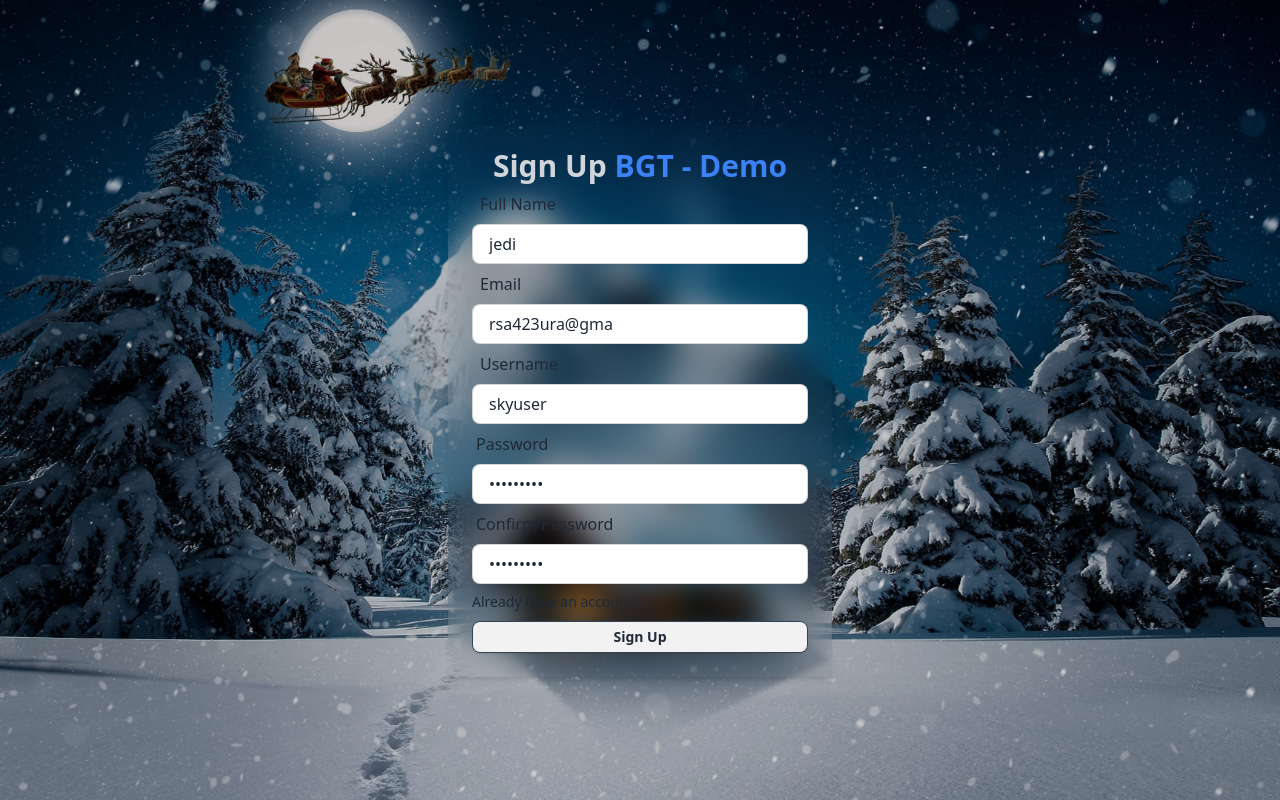
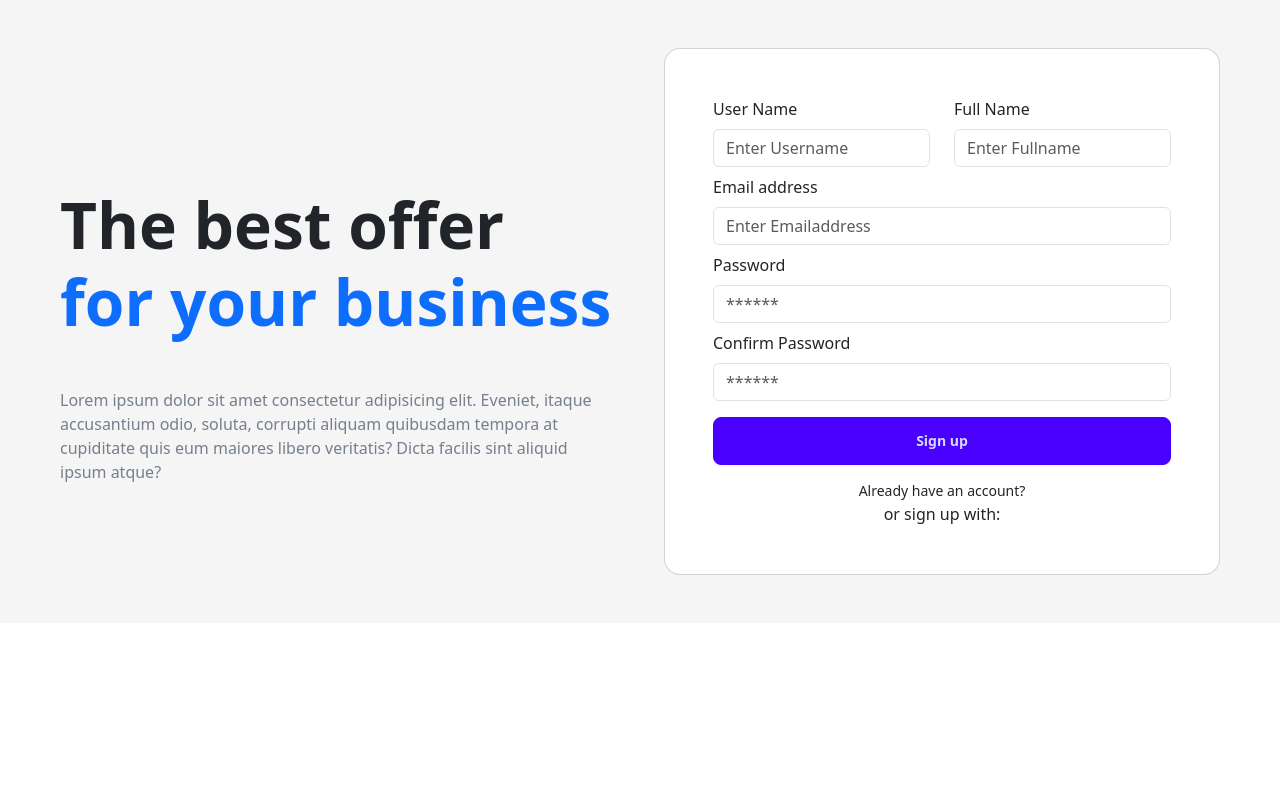
Before and after one commit to saurabh957515/bgt, a React (Vite) app in the folder frontend/: page /signup in a window 1280 px wide. Built offline with nearby package versions, Linux system fonts and the light colour scheme.

Commit message:
sign in and login page created

```diff
--- a/frontend/package.json
+++ b/frontend/package.json
@@ -10,7 +10,9 @@
     "preview": "vite preview"
   },
   "dependencies": {
+    "bootstrap": "^5.3.3",
     "chatapp": "file:..",
+    "mdb-react-ui-kit": "^8.0.0",
     "react": "^18.2.0",
     "react-dom": "^18.2.0",
     "react-hot-toast": "^2.4.1",
--- a/frontend/src/App.jsx
+++ b/frontend/src/App.jsx
@@ -12,7 +12,7 @@ import { useAuthContext } from "./context/AuthContext";
 function App() {
   const { authUser } = useAuthContext();
   return (
-    <div className="flex items-center justify-center h-screen p-4">
+    <div>
       <Routes>
         <Route
           path="/"
--- a/frontend/src/components/sidebar/LogoutButton.jsx
+++ b/frontend/src/components/sidebar/LogoutButton.jsx
@@ -5,11 +5,13 @@ const LogoutButton = () => {
   const { loading, logout } = useLogout();
 
   return (
-		<div className='mt-auto'>
+    <div className="mt-auto">
       {!loading ? (
-				<BiLogOut className='w-6 h-6 text-white cursor-pointer' onClick={logout} />
+        <div className="text-xl font-semibold text-blue-500 cursor-pointer"  onClick={logout}>
+         Log Out
+        </div>
       ) : (
-				<span className='loading loading-spinner'></span>
+        <span className="loading loading-spinner"></span>
       )}
     </div>
   );
--- a/frontend/src/components/sidebar/Sidebar.jsx
+++ b/frontend/src/components/sidebar/Sidebar.jsx
@@ -5,9 +5,9 @@ import SearchInput from "./SearchInput";
 const Sidebar = () => {
   return (
     <div className="flex flex-col p-4 border-r sm:w-1/4 border-slate-500">
-      <SearchInput />
+      {/* <SearchInput />
       <div className="px-3 divider"></div>
-      <Conversations />
+      <Conversations /> */}
       <LogoutButton />
     </div>
   );
--- a/frontend/src/index.css
+++ b/frontend/src/index.css
@@ -2,13 +2,13 @@
 @tailwind components;
 @tailwind utilities;
 
-body {
+/* body {
   background: linear-gradient(rgba(0, 0, 0, 0.2), rgba(0, 0, 0, 0.2)),
     url("/bg.png");
   background-repeat: no-repeat;
   background-size: cover;
   background-position: center;
-}
+} */
 ::-webkit-scrollbar {
   width: 8px;
 }
--- a/frontend/src/main.jsx
+++ b/frontend/src/main.jsx
@@ -1,6 +1,9 @@
 import React from "react";
 import ReactDOM from "react-dom/client";
 import App from "./App.jsx";
+import 'bootstrap/dist/css/bootstrap.css';
+// Put any other imports below so that CSS from your
+// components takes precedence over default styles.
 import "./index.css";
 import { BrowserRouter } from "react-router-dom";
 import { AuthContextProvider } from "./context/AuthContext.jsx";
--- a/frontend/src/pages/home/Home.jsx
+++ b/frontend/src/pages/home/Home.jsx
@@ -1,13 +1,21 @@
-
 import MessageContainer from "../../components/messages/MessageContainer";
+import LogoutButton from "../../components/sidebar/LogoutButton";
 import Sidebar from "../../components/sidebar/Sidebar";
-
+import maintenanceGif from './maintenance.gif';
 const Home = () => {
   return (
-		<div className='flex w-full overflow-hidden bg-gray-400 bg-opacity-0 rounded-lg sm:h-full bg-clip-padding backdrop-filter backdrop-blur-lg'>
-			<Sidebar />
-			<MessageContainer />
+    <div className="h-[100vh] flex flex-col items-center justify-center p-8 bg-gray-100">
+		<h1 className="text-2xl font-semibold">
+			Site is Under Maintenance and Working on some Updates
+		</h1>
+		<img src={maintenanceGif} alt="Animated GIF" />
+		<p className="font-semibold text-black">
+		Please try again after some time...
 
+		</p>
+		<div>
+		<LogoutButton />
+		</div>
 
     </div>
   );
--- a/frontend/src/pages/login/Login.jsx
+++ b/frontend/src/pages/login/Login.jsx
@@ -10,61 +10,93 @@ const Login = () => {
 
   const handleSubmit = async (e) => {
     e.preventDefault();
+    console.log('hello')
     await login(username, password);
   };
   return (
-    <div className="flex flex-col items-center justify-center mx-auto min-w-96">
-      <div className="w-full p-6 bg-gray-400 bg-opacity-0 rounded-lg shadow-md bg-clip-padding backdrop-filter backdrop-blur-lg">
-        <h1 className="text-3xl font-semibold text-center text-gray-300">
-          Login
-          <span className="text-blue-500"> BGT - Demo</span>
-        </h1>
+    <section className="h-[100vh] w-[100vw] bg-blue-100   p-5">
+      <div className="h-full m-auto bg-white sm:flex sm:w-3/4 rounded-2xl">
+        <div className="h-full ">
+          <img
+            src="https://mdbcdn.b-cdn.net/img/Photos/new-templates/bootstrap-login-form/img1.webp"
+            alt="login form"
+            className="object-cover w-full h-full"
+            style={{ borderRadius: "1rem 0 0 1rem" }}
+          />
+        </div>
+        <div className="h-full py-8 mx-5 grow">
+          <form onSubmit={handleSubmit}>
+            <div className="pb-1 mb-3 d-flex align-items-center">
+              <i
+                className="fas fa-cubes fa-2x me-3"
+                style={{ color: "#ff6219" }}
+              ></i>
+              <span className="mb-0 h1 fw-bold">Logo</span>
+            </div>
 
-        <form onSubmit={handleSubmit}>
-          <div>
-            <label className="p-2 label">
-              <span className="text-base label-text">Username</span>
+            <h5
+              className="pb-3 mb-3 fw-normal"
+              style={{ letterSpacing: "1px" }}
+            >
+              Sign into your account
+            </h5>
+
+            <div className="mb-2 form-outline">
+              <label className="form-label" htmlFor="form2Example17">
+                Username
               </label>
               <input
                 type="text"
-              placeholder="Enter username"
-              className="w-full h-10 input input-bordered"
+                placeholder="Enter Username"
+               className="form-control"
                 value={username}
                 onChange={(e) => setUsername(e.target.value)}
               />
             </div>
 
-          <div>
-            <label className="label">
-              <span className="text-base label-text">Password</span>
+            <div className="mb-4 form-outline">
+              <label className="form-label" htmlFor="form2Example27">
+                Password
               </label>
               <input
                 type="password"
                 placeholder="Enter Password"
-              className="w-full h-10 input input-bordered"
+               className="form-control"
                 value={password}
                 onChange={(e) => setPassword(e.target.value)}
               />
             </div>
+
+            <div className="pt-1 mb-4">
+              <button className="btn btn-dark btn-lg btn-block" type="submit">
+                Login
+              </button>
+            </div>
+            <div className="flex flex-col items-center justify-center">
+              <a className="small text-muted" href="#!">
+                Forgot password?
+              </a>
               <Link
                 to="/signup"
-            className="inline-block mt-2 text-sm hover:underline hover:text-blue-600"
+                className="mb-5 pb-lg-2"
+                style={{ color: "#393f81" }}
               >
-            {"Don't"} have an account?
+                Don't have an account?{" "}
+                <a href="#!" style={{ color: "#393f81" }}>
+                  Register here
+                </a>
               </Link>
-
-          <div>
-            <button className="mt-2 btn btn-block btn-sm" disabled={loading}>
-              {loading ? (
-                <span className="loading loading-spinner "></span>
-              ) : (
-                "Login"
-              )}
-            </button>
+              <a href="#!" className="small text-muted">
+                Terms of use.
+              </a>
+              <a href="#!" className="small text-muted">
+                Privacy policy
+              </a>
             </div>
           </form>
         </div>
       </div>
+    </section>
   );
 };
 export default Login;
--- a/frontend/src/pages/signup/SignUp.jsx
+++ b/frontend/src/pages/signup/SignUp.jsx
@@ -5,11 +5,11 @@ import useSignup from "../../hooks/useSignup";
 
 const SignUp = () => {
   const [inputs, setInputs] = useState({
-    full_name: "jedi",
-    username: "skyuser",
-    password: "4password",
-    confirmPassword: "4password",
-	email:"rsa423ura@gma"
+    full_name: "",
+    username: "",
+    password: "",
+    confirmPassword: "",
+    email: "",
   });
 
   const { loading, signup } = useSignup();
@@ -20,68 +20,100 @@ const SignUp = () => {
 
   const handleSubmit = async (e) => {
     e.preventDefault();
-	console.log(inputs)
+    console.log(inputs);
     await signup(inputs);
   };
 
   return (
-    <div className="flex flex-col items-center justify-center mx-auto min-w-96">
-      <div className="w-full p-6 bg-gray-400 bg-opacity-0 rounded-lg shadow-md bg-clip-padding backdrop-filter backdrop-blur-lg">
-        <h1 className="text-3xl font-semibold text-center text-gray-300">
-          Sign Up <span className="text-blue-500"> BGT - Demo</span>
+    <section>
+      <div
+        className="px-4 py-5 text-center px-md-5 text-lg-start"
+        style={{ backgroundColor: "hsl(0, 0%, 96%)" }}
+      >
+        <div className="container">
+          <div className="row gx-lg-5 align-items-center">
+            <div className="mb-5 col-lg-6 mb-lg-0">
+              <h1 className="my-5 display-3 fw-bold ls-tight">
+                The best offer <br />
+                <span className="text-primary">for your business</span>
               </h1>
+              <p style={{ color: "hsl(217, 10%, 50.8%)" }}>
+                Lorem ipsum dolor sit amet consectetur adipisicing elit.
+                Eveniet, itaque accusantium odio, soluta, corrupti aliquam
+                quibusdam tempora at cupiditate quis eum maiores libero
+                veritatis? Dicta facilis sint aliquid ipsum atque?
+              </p>
+            </div>
 
+            <div className="mb-5 col-lg-6 mb-lg-0">
+              <div className="card">
+                <div className="py-5 card-body px-md-5">
                   <form onSubmit={handleSubmit}>
-          <div>
-            <label className="p-2 label">
-              <span className="text-base label-text">Full Name</span>
+                    {/* 2 column grid layout with text inputs for the first and last names */}
+                    <div className="row">
+                      <div className="mb-2 col-md-6">
+                        <div className="form-outline">
+                          <label className="form-label" htmlFor="form3Example1">
+                            User Name
                           </label>
                           <input
                             type="text"
-              placeholder="John Doe"
-              className="w-full h-10 input input-bordered"
-              value={inputs.full_name}
-              onChange={(e) =>
-                setInputs({ ...inputs, full_name: e.target.value })
-              }
-            />
-          </div>
-          <div>
-            <label className="p-2 label">
-              <span className="text-base label-text">Email</span>
-            </label>
-            <input
-              type="text"
-              placeholder="John Doe"
-              className="w-full h-10 input input-bordered"
-              value={inputs.email}
-              onChange={(e) => setInputs({ ...inputs, email: e.target.value })}
-            />
-          </div>
-
-          <div>
-            <label className="p-2 label ">
-              <span className="text-base label-text">Username</span>
-            </label>
-            <input
-              type="text"
-              placeholder="johndoe"
-              className="w-full h-10 input input-bordered"
+                            placeholder="Enter Username"
+                            className="form-control"
                             value={inputs.username}
                             onChange={(e) =>
                               setInputs({ ...inputs, username: e.target.value })
                             }
                           />
                         </div>
-
-          <div>
-            <label className="label">
-              <span className="text-base label-text">Password</span>
+                      </div>
+                      <div className="mb-2 col-md-6">
+                        <div className="form-outline">
+                          <label className="form-label" htmlFor="form3Example2">
+                            Full Name
                           </label>
                           <input
+                            type="text"
+                             placeholder="Enter Fullname"
+                            className="form-control"
+                            value={inputs.full_name}
+                            onChange={(e) =>
+                              setInputs({
+                                ...inputs,
+                                full_name: e.target.value,
+                              })
+                            }
+                          />
+                        </div>
+                      </div>
+                    </div>
+
+                    {/* Email input */}
+                    <div className="mb-2 form-outline">
+                      <label className=" form-label" htmlFor="form3Example3">
+                        Email address
+                      </label>
+                      <input
+                        type="text"
+                         placeholder="Enter Emailaddress"
+                        className="form-control"
+                        value={inputs.email}
+                        onChange={(e) =>
+                          setInputs({ ...inputs, email: e.target.value })
+                        }
+                      />
+                    </div>
+
+                    {/* Password input */}
+                    <div className="mb-2 form-outline">
+                      <label className=" form-label" htmlFor="form3Example4">
+                        Password
+                      </label>
+                      <input
+                      placeholder="******"
                         type="password"
-              placeholder="Enter Password"
-              className="w-full h-10 input input-bordered"
+                        id="form3Example4"
+                        className="form-control"
                         value={inputs.password}
                         onChange={(e) =>
                           setInputs({ ...inputs, password: e.target.value })
@@ -89,44 +121,52 @@ const SignUp = () => {
                       />
                     </div>
 
-          <div>
-            <label className="label">
-              <span className="text-base label-text">Confirm Password</span>
+                    <div className="mb-2 form-outline">
+                      <label className="form-label" htmlFor="form3Example4">
+                        Confirm Password
                       </label>
                       <input
+                        placeholder="******"
                         type="password"
-              placeholder="Confirm Password"
-              className="w-full h-10 input input-bordered"
+                        id="form3Example4"
+                        className="form-control"
                         value={inputs.confirmPassword}
                         onChange={(e) =>
-                setInputs({ ...inputs, confirmPassword: e.target.value })
+                          setInputs({
+                            ...inputs,
+                            confirmPassword: e.target.value,
+                          })
                         }
                       />
                     </div>
 
+                    <button
+                      type="submit"
+                      className="my-2 btn btn-primary btn-block"
+                    >
+                      Sign up
+                    </button>
+
+                    {/* Register buttons */}
+                    <div className="text-center">
                       <Link
                         to={"/login"}
-            className="inline-block mt-2 text-sm hover:underline hover:text-blue-600"
+                        className="inline-block mt-2 text-sm hover:text-blue-600"
                         href="#"
                       >
                         Already have an account?
                       </Link>
-
-          <div>
-            <button
-              className="mt-2 border btn btn-block btn-sm border-slate-700"
-              disabled={false}
-            >
-              {false ? (
-                <span className="loading loading-spinner"></span>
-              ) : (
-                "Sign Up"
-              )}
-            </button>
+                      <p>or sign up with:</p>
                     </div>
                   </form>
                 </div>
               </div>
+            </div>
+          </div>
+        </div>
+      </div>
+      {/* Jumbotron */}
+    </section>
   );
 };
 export default SignUp;
```
Also changed, not shown: 2 other files (tests, documents, lock files or other folders). Lines whose indentation alone changed are shown as unchanged.
